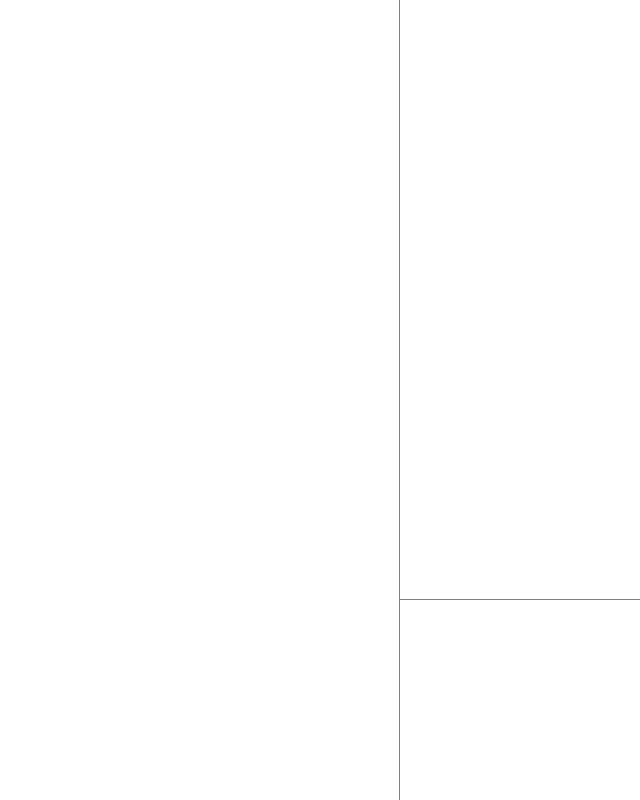
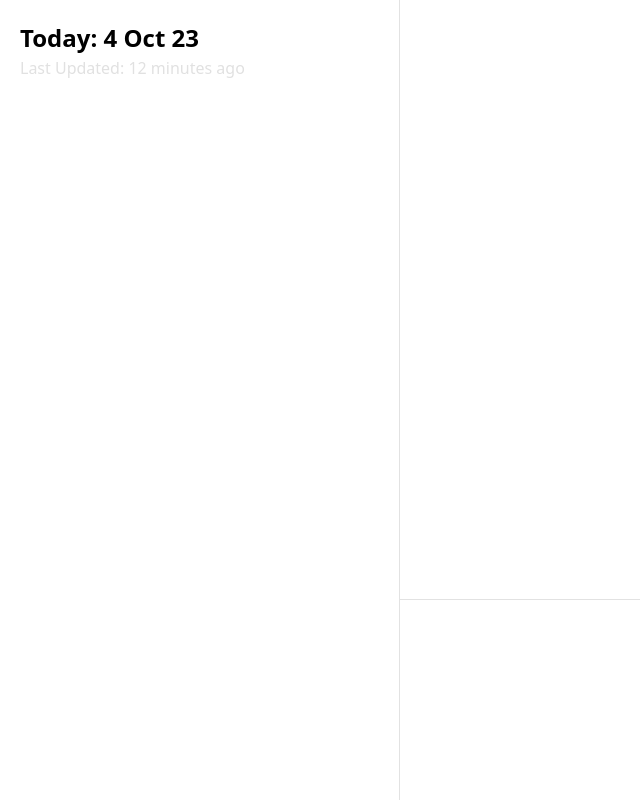
Before and after one commit to hirokimoto/crypto-trading-news, a React (Vite) app: page / in a window 1280 px wide. Shown: the whole page, without its empty margins (0-640 px from the left). Built offline with nearby package versions, Linux system fonts and the light colour scheme.

Commit message:
feat: add head titles

```diff
--- a/src/App.scss
+++ b/src/App.scss
@@ -1,12 +1,23 @@
+@import "./colors.scss";
+
 .app {
   display: flex;
   width: 100vw;
   height: 100vh;
 
   &-left {
-    border-right: 1px solid grey;
+    border-right: 1px solid $border;
+    padding: 20px;
     width: 400px;
     height: 100%;
+    .head {
+      color: black;
+      font-weight: 800;
+      font-size: 24px;
+    }
+    .info {
+      color: $background;
+    }
   }
   &-right {
     display: flex;
@@ -15,7 +26,7 @@
 
     .content {
       flex: 1;
-      border-bottom: 1px solid grey;
+      border-bottom: 1px solid $border;
       width: 100%;
     }
     .steps {
--- a/src/App.tsx
+++ b/src/App.tsx
@@ -14,7 +14,8 @@ function App() {
   return (
     <div className="app">
       <div className="app-left">
-
+        <div className="head">Today: 4 Oct 23</div>
+        <span className="info">Last Updated: 12 minutes ago</span>
       </div>
       <div className="app-right">
         <div className="content">
--- /dev/null
+++ b/src/colors.scss
@@ -0,0 +1,2 @@
+$border: #E2E2E2;
+$background: #e1e1e1;
```
